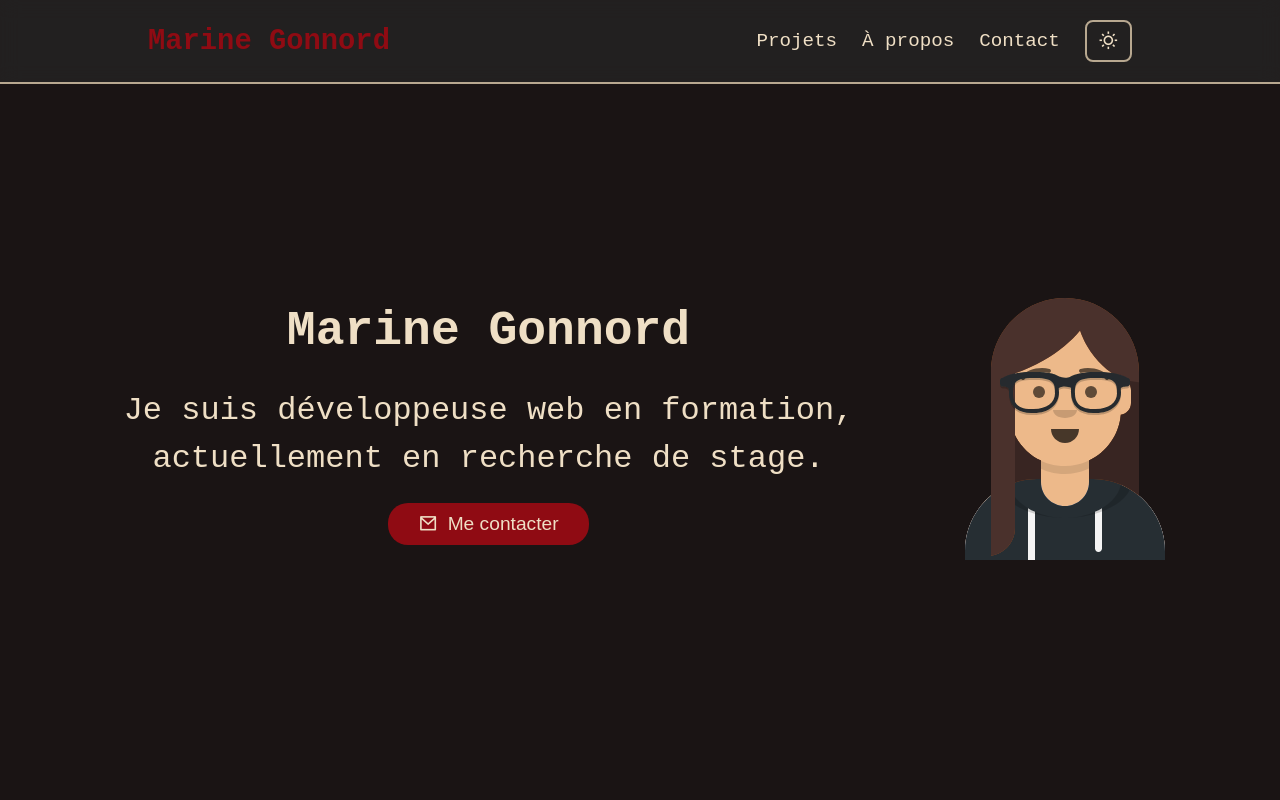
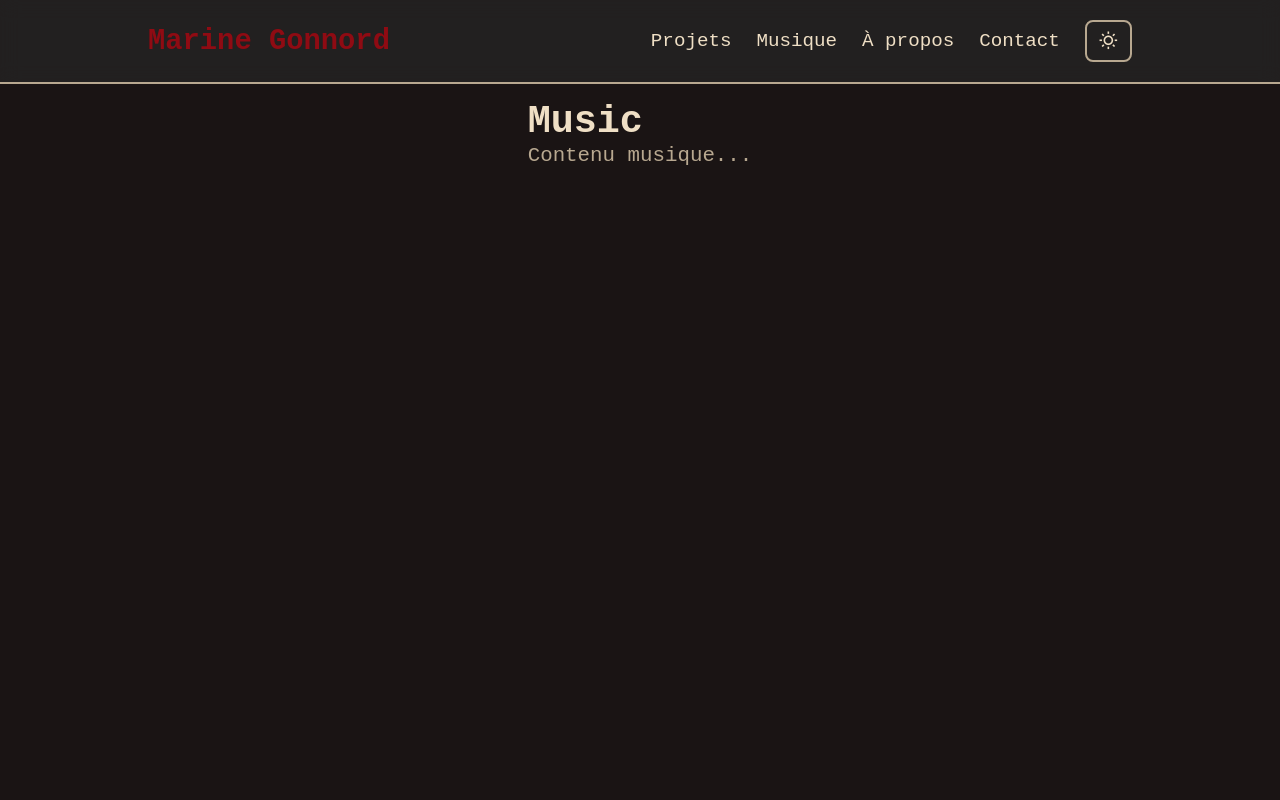
Before and after one commit to MarineG404/portefolio, a Vue app: page /music in a window 1280 px wide. Shown: the top 800 px of the page. Built offline with nearby package versions, Linux system fonts and the light colour scheme.

Commit message:
✨ Add Vue Router for navigation and create Music page layout

```diff
--- a/src/App.vue
+++ b/src/App.vue
@@ -1,15 +1,15 @@
 <template>
 	<Navbar />
-<MainPage />
+	<div class="page-container">
+		<router-view />
+	</div>
 </template>
 
 <script>
 import Navbar from "./components/navbar/Navbar.vue"
-	import MainPage from "./layouts/MainPage.vue"
 export default {
 	components: {
 		Navbar,
-			MainPage
-		}
+	},
 }
 </script>
--- a/src/components/navbar/Navbar.vue
+++ b/src/components/navbar/Navbar.vue
@@ -6,9 +6,10 @@
 			</div>
 
 			<div class="item">
-				<a href="#projects">Projets</a>
-				<a href="#about">À propos</a>
-				<a href="#contact">Contact</a>
+				<router-link :to="{ path: '/', hash: '#projects' }">Projets</router-link>
+				<router-link :to="{ path: '/music' }">Musique</router-link>
+				<router-link :to="{ path: '/', hash: '#about' }">À propos</router-link>
+				<router-link :to="{ path: '/', hash: '#contact' }">Contact</router-link>
 				<button class="theme-toggle" id="theme-toggle" aria-label="Changer de thème" @click="toggleTheme">
 					<i :class="isLight ? 'ri-moon-line' : 'ri-sun-line'"></i>
 				</button>
@@ -19,6 +20,7 @@
 
 <script setup>
 import { ref, onMounted } from 'vue'
+import router from '../../router'
 
 const isLight = ref(false)
 
--- a/src/index.css
+++ b/src/index.css
@@ -86,3 +86,24 @@ button {
 		margin-right: 10px;
 	}
 }
+
+.page-container {
+	display: flex;
+	align-items: center;
+	flex-direction: column;
+	margin: 0 auto;
+	padding-top: 100px;
+	padding-bottom: 80px;
+	gap: 100px;
+
+	h2 {
+		text-align: center;
+		font-size: 2.5rem;
+	}
+
+	p {
+		text-align: center;
+		color: var(--text-secondary);
+		font-size: 1.3rem;
+	}
+}
--- a/src/layouts/MainPage.vue
+++ b/src/layouts/MainPage.vue
@@ -1,14 +1,11 @@
 <template>
-	<div class="page-container">
+	<Presentation />
 
-		<Presentation />
+	<ProjectsSection />
 
-		<ProjectsSection />
+	<AboutSection />
 
-		<AboutSection />
-
-		<ContactSection />
-	</div>
+	<ContactSection />
 </template>
 
 <script setup>
@@ -19,24 +16,4 @@ import ContactSection from '../components/main/ContactSection.vue'
 </script>
 
 <style scoped>
-.page-container {
-	display: flex;
-	align-items: center;
-	flex-direction: column;
-	margin: 0 auto;
-	padding-top: 100px;
-	padding-bottom: 80px;
-	gap: 100px;
-
-	h2 {
-		text-align: center;
-		font-size: 2.5rem;
-	}
-
-	p {
-		text-align: center;
-		color: var(--text-secondary);
-		font-size: 1.3rem;
-	}
-}
 </style>
--- /dev/null
+++ b/src/layouts/Music.vue
@@ -0,0 +1,12 @@
+<template>
+  <div class="music-page">
+    <h1>Music</h1>
+    <p>Contenu musique...</p>
+  </div>
+</template>
+
+<script setup>
+</script>
+
+<style scoped>
+</style>
--- a/src/main.js
+++ b/src/main.js
@@ -1,5 +1,6 @@
 import { createApp } from 'vue'
 import App from './App.vue'
+import router from './router'
 import './index.css'
 
-createApp(App).mount('#app')
+createApp(App).use(router).mount('#app')
--- /dev/null
+++ b/src/router/index.js
@@ -0,0 +1,13 @@
+import { createRouter, createWebHistory } from 'vue-router'
+import Home from '../layouts/MainPage.vue'
+import Music from '../layouts/Music.vue'
+
+const routes = [
+	{ path: '/', name: 'Home', component: Home },
+	{ path: '/music', name: 'Music', component: Music },
+]
+
+export default createRouter({
+	history: createWebHistory(),
+	routes,
+})
```
Also changed, not shown: package.json (+4 -3 lines), 1 other file (tests, documents, lock files or other folders). Lines whose indentation alone changed are shown as unchanged.
